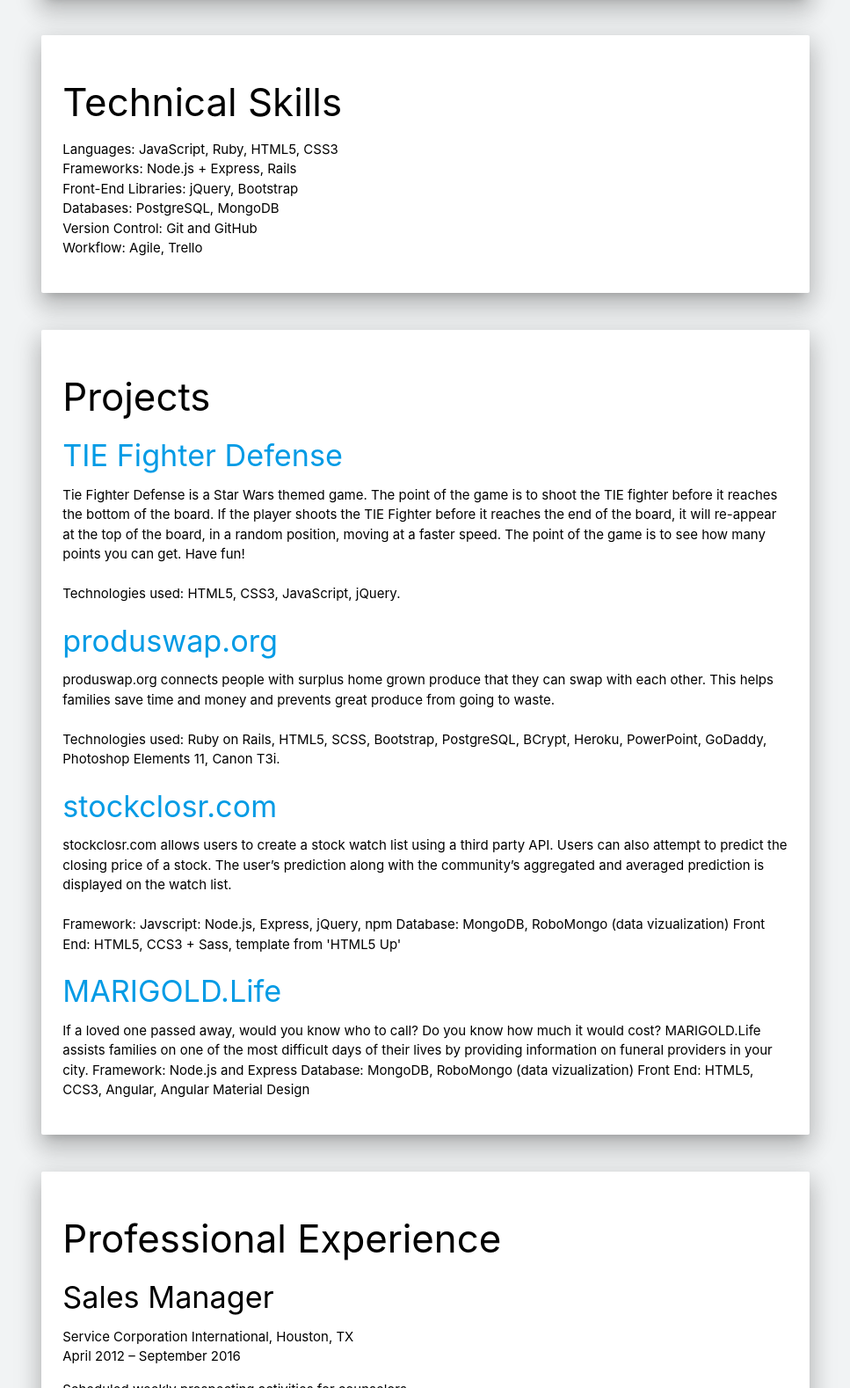
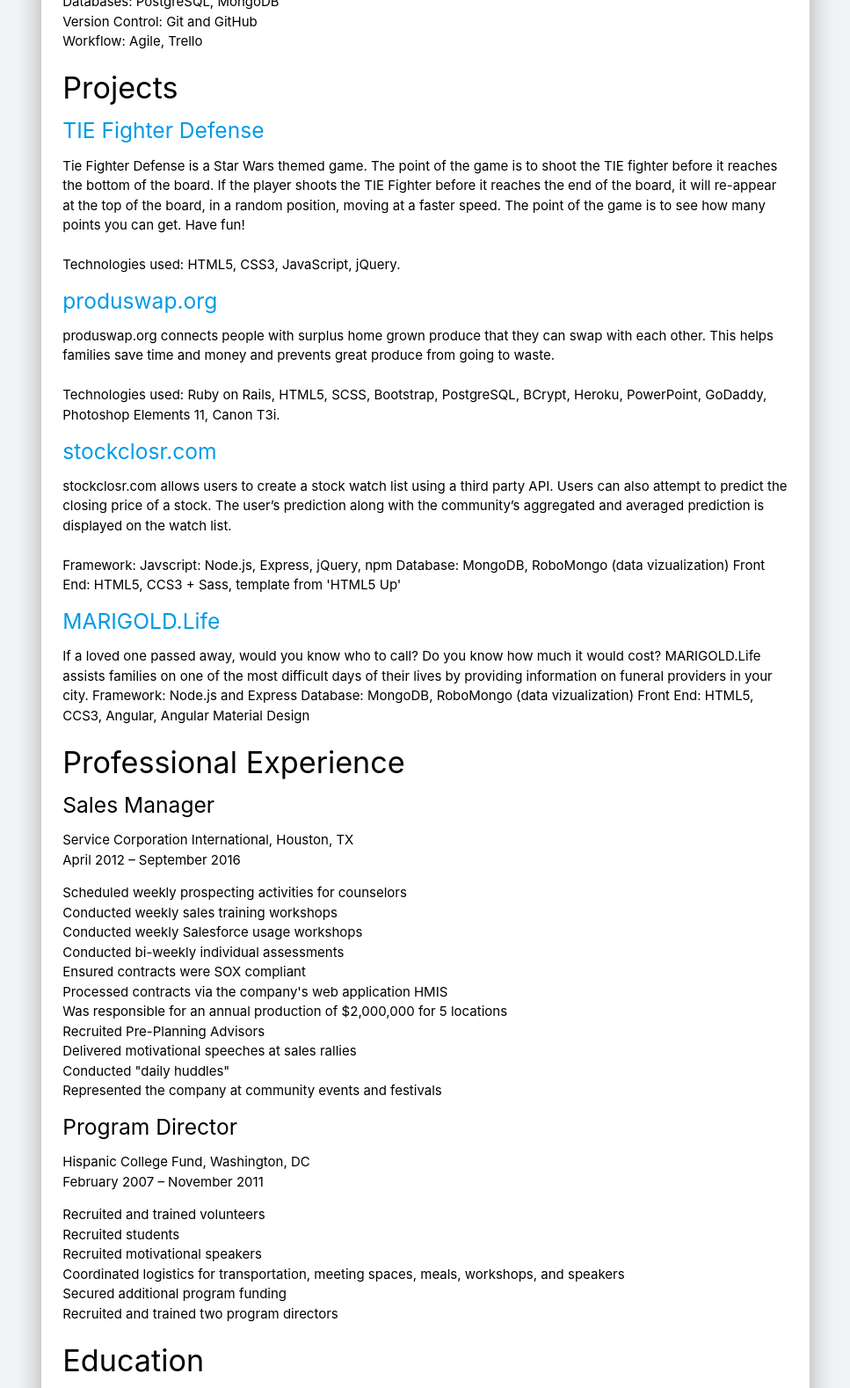
Before and after one commit to agonzalez27/portfolio, a plain HTML site: page index.html at #!/resume in a window 1280 px wide. Shown: the part 747-2325 px from the top of the page at 88% size, without its empty margins (156-1123 px from the left). Drawn offline with nearby package versions, Linux system fonts and the light colour scheme; some packages are replaced by stand-ins of ours.

Commit message:
restyled resume page

```diff
--- a/js/templates/resume.html
+++ b/js/templates/resume.html
@@ -7,15 +7,8 @@
           <h5>Greater Los Angeles Area</h5>
         </span>
         <a href="mailto:andrew.gonzalez@gmail.com">Email Me</a>
-      </div>
-    </div>
-  </div>
-
-  <div class="row">
-    <div class="col s12">
-      <div class="card-panel hoverable white z-depth-4">
         <span class="black-text">
-          <h3>Summary</h3>
+        <h4>Summary</h4>
         <p>
           I'm a web developer currently enrolled in the Web Development Immersive program at General Assembly in Santa Monica, CA.
           <br>
@@ -28,16 +21,7 @@
           <br>
           After WDI I plan to land a position at a tech company in either the Greater Los Angeles Area or Santa Barbara where I can work as a web developer and perhaps evolve into a product manager.
         </p>
-        </span>
-      </div>
-    </div>
-  </div>
-
-  <div class="row">
-    <div class="col s12">
-      <div class="card-panel hoverable white z-depth-4">
-        <span class="black-text">
-          <h3>Technical Skills</h3>
+        <h4>Technical Skills</h4>
         <p>
           Languages: JavaScript, Ruby, HTML5, CSS3
           <br>
@@ -51,17 +35,8 @@
           <br>
           Workflow:  Agile, Trello
         </p>
-        </span>
-      </div>
-    </div>
-  </div>
-
-  <div class="row">
-    <div class="col s12">
-      <div class="card-panel hoverable white z-depth-4">
-        <span class="black-text">
-          <h3>Projects</h3>
-          <h4><a href="https://agonzalez27.github.io/Project1_KillerSquare/">TIE Fighter Defense </a></h4>
+        <h4>Projects</h4>
+        <h5><a href="https://agonzalez27.github.io/Project1_KillerSquare/">TIE Fighter Defense </a></h5>
         <p>
           Tie Fighter Defense is a Star Wars themed game.  The point of the game is to shoot the TIE fighter before it reaches the bottom of the board.  If the player shoots the TIE Fighter before it reaches the end of the board, it will re-appear at the top of the board, in a random position, moving at a faster speed.  The point of the game is to see how many points you can get.  Have fun!
           <br>
@@ -69,7 +44,7 @@
           Technologies used: HTML5, CSS3, JavaScript, jQuery.
         </p>
 
-          <h4><a href="http://www.produswap.org/">produswap.org</a></h4>
+        <h5><a href="http://www.produswap.org/">produswap.org</a></h5>
         <p>
           produswap.org connects people with surplus home grown produce that they can swap with each other.  This helps families save time and money and prevents great produce from going to waste.
           <br>
@@ -77,7 +52,7 @@
           Technologies used: Ruby on Rails, HTML5, SCSS, Bootstrap, PostgreSQL, BCrypt, Heroku, PowerPoint, GoDaddy, Photoshop Elements 11, Canon T3i.
         </p>
 
-          <h4><a href="https://stockclosr.herokuapp.com/">stockclosr.com</a></h4>
+        <h5><a href="https://stockclosr.herokuapp.com/">stockclosr.com</a></h5>
         <p>
           stockclosr.com allows users to create a stock watch list using a third party API.  Users can also attempt to predict the closing price of a stock.  The user’s prediction along with the community’s aggregated and averaged prediction is displayed on the watch list.
           <br>
@@ -87,7 +62,7 @@
           Front End: HTML5, CCS3 + Sass, template from 'HTML5 Up'
         </p>
 
-          <h4><a href="https://agonzalez27.github.io/#/">MARIGOLD.Life</a></h4>
+        <h5><a href="https://agonzalez27.github.io/#/">MARIGOLD.Life</a></h5>
         <p>
           If a loved one passed away, would you know who to call?  Do you know how much it would cost?  MARIGOLD.Life assists families on one of the most difficult days of their lives by providing information on funeral providers in your city.
 
@@ -95,18 +70,8 @@
           Database: MongoDB, RoboMongo (data vizualization)
           Front End: HTML5, CCS3, Angular, Angular Material Design
         </p>
-
-        </span>
-      </div>
-    </div>
-  </div>
-
-  <div class="row">
-    <div class="col s12">
-      <div class="card-panel hoverable white z-depth-4">
-        <span class="black-text">
-          <h3>Professional Experience</h3>
-          <h4>Sales Manager</h4>
+        <h4>Professional Experience</h4>
+        <h5>Sales Manager</h5>
         <p>
         Service Corporation International, Houston, TX
         <br>
@@ -126,7 +91,7 @@
         </ul>
         </p>
 
-          <h4>Program Director</h4>
+        <h5>Program Director</h5>
         <p>
         Hispanic College Fund, Washington, DC
         <br>
@@ -140,16 +105,7 @@
           <li>Recruited and trained two program directors</li>
         </ul>
         </p>
-        </span>
-      </div>
-    </div>
-  </div>
-
-  <div class="row">
-    <div class="col s12">
-      <div class="card-panel hoverable white z-depth-4">
-        <span class="black-text">
-          <h3>Education</h3>
+        <h4>Education</h4>
         <p>
           General Assembly - Santa Monica, CA
           <br>
@@ -160,8 +116,7 @@
           <br>
           B.A. International Relations
         </p>
-        </span>
       </div>
     </div>
   </div>
-</div>
+  </span>
```
Lines whose indentation alone changed are shown as unchanged.
